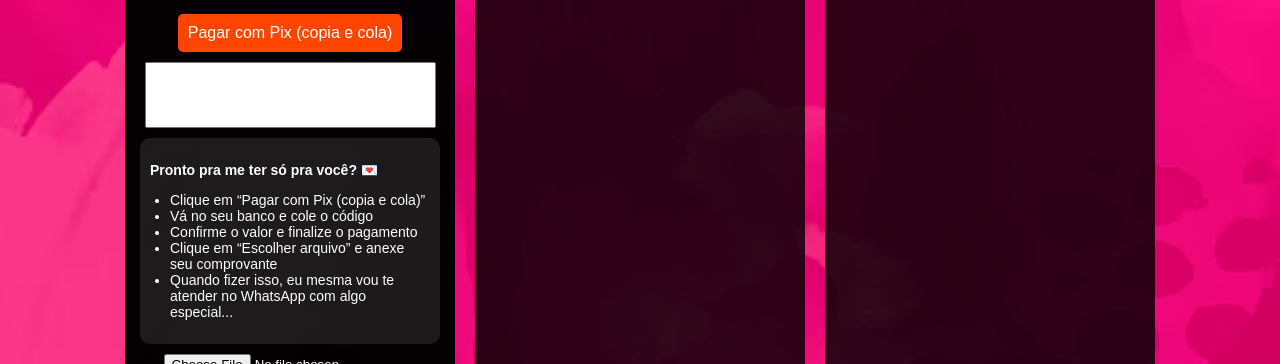
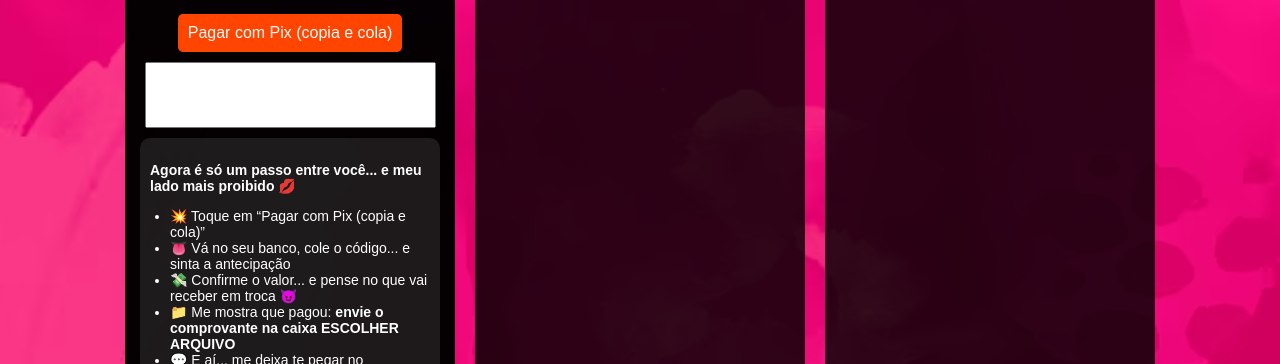
Before and after one commit to milaalvescontatos/milasite, a plain HTML site: page index.html in a window 1280 px wide. Both pictures are taken after a click on the button "Quero tudo, agora. Sem filtro 🔥". Shown: the part 436-800 px from the top of the page. Drawn offline with Linux system fonts and the light colour scheme.

Commit message:
Update index.html

```diff
--- a/index.html
+++ b/index.html
@@ -165,13 +165,13 @@
         <button onclick="copiarPix('inicial', '00020126450014BR.GOV.BCB.PIX0123millaalves941@gmail.com520400005303986540514.905802BR5917Mila Alves Vieira6009SAO PAULO62140510RcOzQG2vKV63044BDC')">Pagar com Pix (copia e cola)</button>
         <textarea id="pix-code-inicial" readonly></textarea>
         <div class="tutorial">
-          <p><strong>Pronto pra me ter só pra você? 💌</strong></p>
+          <p><strong>Agora é só um passo entre você... e meu lado mais proibido 💋</strong></p>
           <ul>
-            <li>Clique em “Pagar com Pix (copia e cola)”</li>
-            <li>Vá no seu banco e cole o código</li>
-            <li>Confirme o valor e finalize o pagamento</li>
-            <li>Clique em “Escolher arquivo” e anexe seu comprovante</li>
-            <li>Quando fizer isso, eu mesma vou te atender no WhatsApp com algo especial...</li>
+            <li>💥 Toque em “Pagar com Pix (copia e cola)”</li>
+            <li>👅 Vá no seu banco, cole o código... e sinta a antecipação</li>
+            <li>💸 Confirme o valor... e pense no que vai receber em troca 😈</li>
+            <li>📁 Me mostra que pagou: <strong>envie o comprovante na caixa ESCOLHER ARQUIVO</strong></li>
+            <li>💬 E aí... me deixa te pegar no WhatsApp com algo só seu. Sem censura. Sem limites...</li>
           </ul>
         </div>
         <input type="file" id="file-inicial" onchange="liberarEnvio('inicial')">
@@ -189,13 +189,13 @@
         <button onclick="copiarPix('prata', '00020126450014BR.GOV.BCB.PIX0123millaalves941@gmail.com520400005303986540524.905802BR5917Mila Alves Vieira6009SAO PAULO62140510eMfL7gDPJI6304CFEE')">Pagar com Pix (copia e cola)</button>
         <textarea id="pix-code-prata" readonly></textarea>
         <div class="tutorial">
-          <p><strong>Pronto pra me ter só pra você? 💌</strong></p>
+          <p><strong>Agora é só um passo entre você... e meu lado mais proibido 💋</strong></p>
           <ul>
-            <li>Clique em “Pagar com Pix (copia e cola)”</li>
-            <li>Vá no seu banco e cole o código</li>
-            <li>Confirme o valor e finalize o pagamento</li>
-            <li>Clique em “Escolher arquivo” e anexe seu comprovante</li>
-            <li>Quando fizer isso, eu mesma vou te atender no WhatsApp com algo especial...</li>
+            <li>💥 Toque em “Pagar com Pix (copia e cola)”</li>
+            <li>👅 Vá no seu banco, cole o código... e sinta a antecipação</li>
+            <li>💸 Confirme o valor... e pense no que vai receber em troca 😈</li>
+            <li>📁 Me mostra que pagou: <strong>envie o comprovante na caixa ESCOLHER ARQUIVO</strong></li>
+            <li>💬 E aí... me deixa te pegar no WhatsApp com algo só seu. Sem censura. Sem limites...</li>
           </ul>
         </div>
         <input type="file" id="file-prata" onchange="liberarEnvio('prata')">
@@ -213,13 +213,13 @@
         <button onclick="copiarPix('gold', '00020126450014BR.GOV.BCB.PIX0123millaalves941@gmail.com520400005303986540549.905802BR5917Mila Alves Vieira6009SAO PAULO62140510Ri2vOqA2Dp6304AAA9')">Pagar com Pix (copia e cola)</button>
         <textarea id="pix-code-gold" readonly></textarea>
         <div class="tutorial">
-          <p><strong>Pronto pra me ter só pra você? 💌</strong></p>
+          <p><strong>Agora é só um passo entre você... e meu lado mais proibido 💋</strong></p>
           <ul>
-            <li>Clique em “Pagar com Pix (copia e cola)”</li>
-            <li>Vá no seu banco e cole o código</li>
-            <li>Confirme o valor e finalize o pagamento</li>
-            <li>Clique em “Escolher arquivo” e anexe seu comprovante</li>
-            <li>Quando fizer isso, eu mesma vou te atender no WhatsApp com algo especial...</li>
+            <li>💥 Toque em “Pagar com Pix (copia e cola)”</li>
+            <li>👅 Vá no seu banco, cole o código... e sinta a antecipação</li>
+            <li>💸 Confirme o valor... e pense no que vai receber em troca 😈</li>
+            <li>📁 Me mostra que pagou: <strong>envie o comprovante na caixa ESCOLHER ARQUIVO</strong></li>
+            <li>💬 E aí... me deixa te pegar no WhatsApp com algo só seu. Sem censura. Sem limites...</li>
           </ul>
         </div>
         <input type="file" id="file-gold" onchange="liberarEnvio('gold')">
@@ -237,13 +237,13 @@
         <button onclick="copiarPix('premium', '00020126450014BR.GOV.BCB.PIX0123millaalves941@gmail.com520400005303986540597.005802BR5917Mila Alves Vieira6009SAO PAULO621405105CDzbMNnSJ6304FB06')">Pagar com Pix (copia e cola)</button>
         <textarea id="pix-code-premium" readonly></textarea>
         <div class="tutorial">
-          <p><strong>Pronto pra me ter só pra você? 💌</strong></p>
+          <p><strong>Agora é só um passo entre você... e meu lado mais proibido 💋</strong></p>
           <ul>
-            <li>Clique em “Pagar com Pix (copia e cola)”</li>
-            <li>Vá no seu banco e cole o código</li>
-            <li>Confirme o valor e finalize o pagamento</li>
-            <li>Clique em “Escolher arquivo” e anexe seu comprovante</li>
-            <li>Quando fizer isso, eu mesma vou te atender no WhatsApp com algo especial...</li>
+            <li>💥 Toque em “Pagar com Pix (copia e cola)”</li>
+            <li>👅 Vá no seu banco, cole o código... e sinta a antecipação</li>
+            <li>💸 Confirme o valor... e pense no que vai receber em troca 😈</li>
+            <li>📁 Me mostra que pagou: <strong>envie o comprovante na caixa ESCOLHER ARQUIVO</strong></li>
+            <li>💬 E aí... me deixa te pegar no WhatsApp com algo só seu. Sem censura. Sem limites...</li>
           </ul>
         </div>
         <input type="file" id="file-premium" onchange="liberarEnvio('premium')">
```
